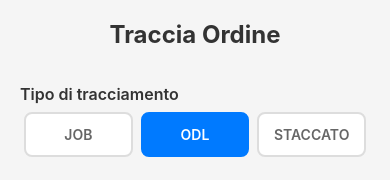
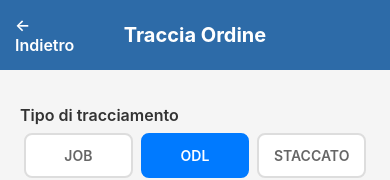
Before and after one commit to ilarioteotino-cell/3dna-odl-track-v2, a React Native app: screen /TrackOrder in a window 390 px wide. Shown: the top 180 px of the page. Built offline with nearby package versions, Linux system fonts and the light colour scheme; no server answers; the database is empty.

Commit message:
Aggiunta tasto Indietro e fix bottoni

```diff
--- a/src/screens/TrackOrderScreen.js
+++ b/src/screens/TrackOrderScreen.js
@@ -10,6 +10,7 @@ import {
   Platform,
   KeyboardAvoidingView,
   ActivityIndicator,
+  SafeAreaView,
 } from 'react-native';
 import { Picker } from '@react-native-picker/picker';
 import { supabase } from '../services/supabase';
@@ -18,7 +19,6 @@ import { getDepartments, moveOrder, moveOrderBackward } from '../services/orders
 
 const isWeb = Platform.OS === 'web';
 
-// Helper functions per alert cross-platform
 const alertErrore = (title, message = '') => {
   if (isWeb) {
     alert(`${title}: ${message}`);
@@ -36,27 +36,16 @@ const alertSuccesso = (title, message = '') => {
 };
 
 export default function TrackOrderScreen({ navigation }) {
-  // Selezione tipo tracciamento
-  const [itemType, setItemType] = useState('ODL'); // ODL, JOB, STACCATO
+  const [itemType, setItemType] = useState('ODL');
   const [itemCode, setItemCode] = useState('');
-
-  // Selezione reparti
   const [departments, setDepartments] = useState([]);
   const [fromDepartment, setFromDepartment] = useState(null);
   const [toDepartment, setToDepartment] = useState(null);
-
-  // Tipo operazione
-  const [operation, setOperation] = useState('AVANZAMENTO'); // AVANZAMENTO o RETROCESSIONE
-
-  // Dati aggiuntivi
+  const [operation, setOperation] = useState('AVANZAMENTO');
   const [scarti, setScarti] = useState('');
   const [note, setNote] = useState('');
-
-  // Utente e stato
   const [currentUser, setCurrentUser] = useState(null);
   const [loading, setLoading] = useState(false);
-
-  // ============ INIT ============
 
   useEffect(() => {
     loadUser();
@@ -84,8 +73,6 @@ export default function TrackOrderScreen({ navigation }) {
       alertErrore('Errore', 'Impossibile caricare i reparti');
     }
   };
-
-  // ============ VALIDAZIONE ============
 
   const validateItemCode = (type, code) => {
     const upperCode = code.toUpperCase();
@@ -115,10 +102,7 @@ export default function TrackOrderScreen({ navigation }) {
     return true;
   };
 
-  // ============ REGISTRA MOVIMENTO ============
-
   const handleTrackOrder = async () => {
-    // Validazioni
     if (!itemCode.trim()) {
       alertErrore('Errore', `Inserisci un numero ${itemType}`);
       return;
@@ -154,12 +138,10 @@ export default function TrackOrderScreen({ navigation }) {
       const upperCode = itemCode.toUpperCase();
       console.log(`🔍 Cercando ${itemType}: ${upperCode}`);
 
-      // PASSO 1: Cerca se l'ordine esiste per numero
       let orderId = null;
       let order = null;
 
       if (itemType === 'ODL') {
-        // Cerca per order_number
         const { data, error } = await supabase
           .from('orders')
           .select('id, current_department_id')
@@ -174,7 +156,6 @@ export default function TrackOrderScreen({ navigation }) {
           console.log('⚠️ ODL non trovato, lo creerò');
         }
       } else if (itemType === 'JOB') {
-        // Cerca per job_number
         const { data, error } = await supabase
           .from('orders')
           .select('id, current_department_id')
@@ -189,7 +170,6 @@ export default function TrackOrderScreen({ navigation }) {
           console.log('⚠️ JOB non trovato, lo creerò');
         }
       } else if (itemType === 'STACCATO') {
-        // Cerca per staccato_number
         const { data, error } = await supabase
           .from('orders')
           .select('id, current_department_id')
@@ -205,7 +185,6 @@ export default function TrackOrderScreen({ navigation }) {
         }
       }
 
-      // PASSO 2: Se l'ordine non esiste, crealo
       if (!orderId) {
         console.log('📦 Creazione nuovo ordine...');
 
@@ -240,16 +219,13 @@ export default function TrackOrderScreen({ navigation }) {
         orderId = createdOrder[0].id;
         order = createdOrder[0];
         console.log('✅ Ordine creato con ID:', orderId);
-        console.log('✅ Dati inseriti:', createdOrder[0]);
       }
 
-      // PASSO 3: Sposta l'ordine tra reparti
       if (orderId) {
         const currentDeptId = order.current_department_id;
 
         console.log(`🚀 Spostando ordine ${orderId} da reparto ${currentDeptId} a ${toDepartment.id}`);
 
-        // Prepara i dati dell'ordine da passare a moveOrder
         const orderData = {
           order_number: itemType === 'ODL' ? upperCode : null,
           job_number: itemType === 'JOB' ? upperCode : null,
@@ -286,7 +262,6 @@ export default function TrackOrderScreen({ navigation }) {
           `${itemType} ${upperCode}\n${operation.toLowerCase()} da ${fromDepartment.name} a ${toDepartment.name}`
         );
 
-        // Reset form
         setItemCode('');
         setFromDepartment(null);
         setToDepartment(null);
@@ -302,16 +277,21 @@ export default function TrackOrderScreen({ navigation }) {
     }
   };
 
-  // ============ MAIN FORM ============
+  return (
+    <SafeAreaView style={styles.container}>
+      <View style={styles.header}>
+        <TouchableOpacity onPress={() => navigation.goBack()}>
+          <Text style={styles.backButton}>← Indietro</Text>
+        </TouchableOpacity>
+        <Text style={styles.title}>Traccia Ordine</Text>
+        <View style={{ width: 60 }} />
+      </View>
 
-  return (
       <KeyboardAvoidingView
-      style={styles.container}
+        style={styles.flex}
         behavior={Platform.OS === 'ios' ? 'padding' : 'height'}
       >
         <ScrollView contentContainerStyle={styles.scrollContent}>
-        <Text style={styles.title}>Traccia Ordine</Text>
-
           {/* Selezione Tipo */}
           <Text style={styles.label}>Tipo di tracciamento</Text>
           <View style={styles.typeSelector}>
@@ -391,7 +371,7 @@ export default function TrackOrderScreen({ navigation }) {
             </TouchableOpacity>
           </View>
 
-        {/* Reparto di Partenza - PICKER */}
+          {/* Reparto di Partenza */}
           <Text style={styles.label}>Reparto di partenza</Text>
           <View style={styles.pickerContainer}>
             <Picker
@@ -409,7 +389,7 @@ export default function TrackOrderScreen({ navigation }) {
             </Picker>
           </View>
 
-        {/* Reparto di Destinazione - PICKER */}
+          {/* Reparto di Destinazione */}
           <Text style={styles.label}>Reparto di destinazione</Text>
           <View style={styles.pickerContainer}>
             <Picker
@@ -427,7 +407,7 @@ export default function TrackOrderScreen({ navigation }) {
             </Picker>
           </View>
 
-        {/* Scarti (opzionale) */}
+          {/* Scarti */}
           <Text style={styles.label}>Scarti (opzionale)</Text>
           <TextInput
             style={styles.input}
@@ -438,7 +418,7 @@ export default function TrackOrderScreen({ navigation }) {
             keyboardType="numeric"
           />
 
-        {/* Note (opzionale) */}
+          {/* Note */}
           <Text style={styles.label}>Note (opzionale)</Text>
           <TextInput
             style={[styles.input, styles.textArea]}
@@ -481,6 +461,7 @@ export default function TrackOrderScreen({ navigation }) {
           )}
         </ScrollView>
       </KeyboardAvoidingView>
+    </SafeAreaView>
   );
 }
 
@@ -489,16 +470,31 @@ const styles = StyleSheet.create({
     flex: 1,
     backgroundColor: '#f5f5f5',
   },
+  header: {
+    backgroundColor: '#2D6BA8',
+    padding: 15,
+    flexDirection: 'row',
+    justifyContent: 'space-between',
+    alignItems: 'center',
+  },
+  backButton: {
+    color: '#fff',
+    fontSize: 16,
+    fontWeight: '600',
+    width: 60,
+  },
+  title: {
+    fontSize: 20,
+    fontWeight: 'bold',
+    color: '#fff',
+    flex: 1,
+    textAlign: 'center',
+  },
+  flex: {
+    flex: 1,
+  },
   scrollContent: {
     padding: 20,
-  },
-
-  title: {
-    fontSize: 24,
-    fontWeight: 'bold',
-    color: '#333',
-    marginBottom: 20,
-    textAlign: 'center',
   },
   label: {
     fontSize: 16,
```
Lines whose indentation alone changed are shown as unchanged.
